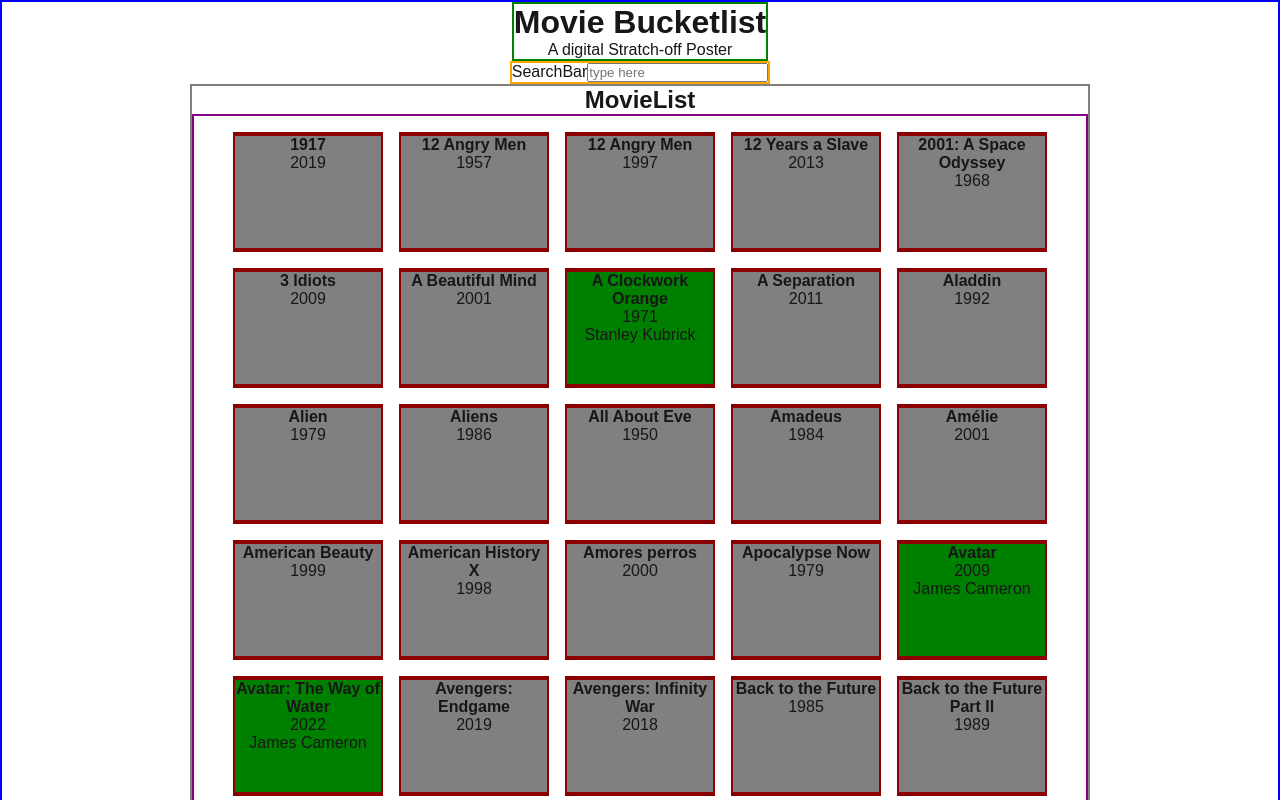
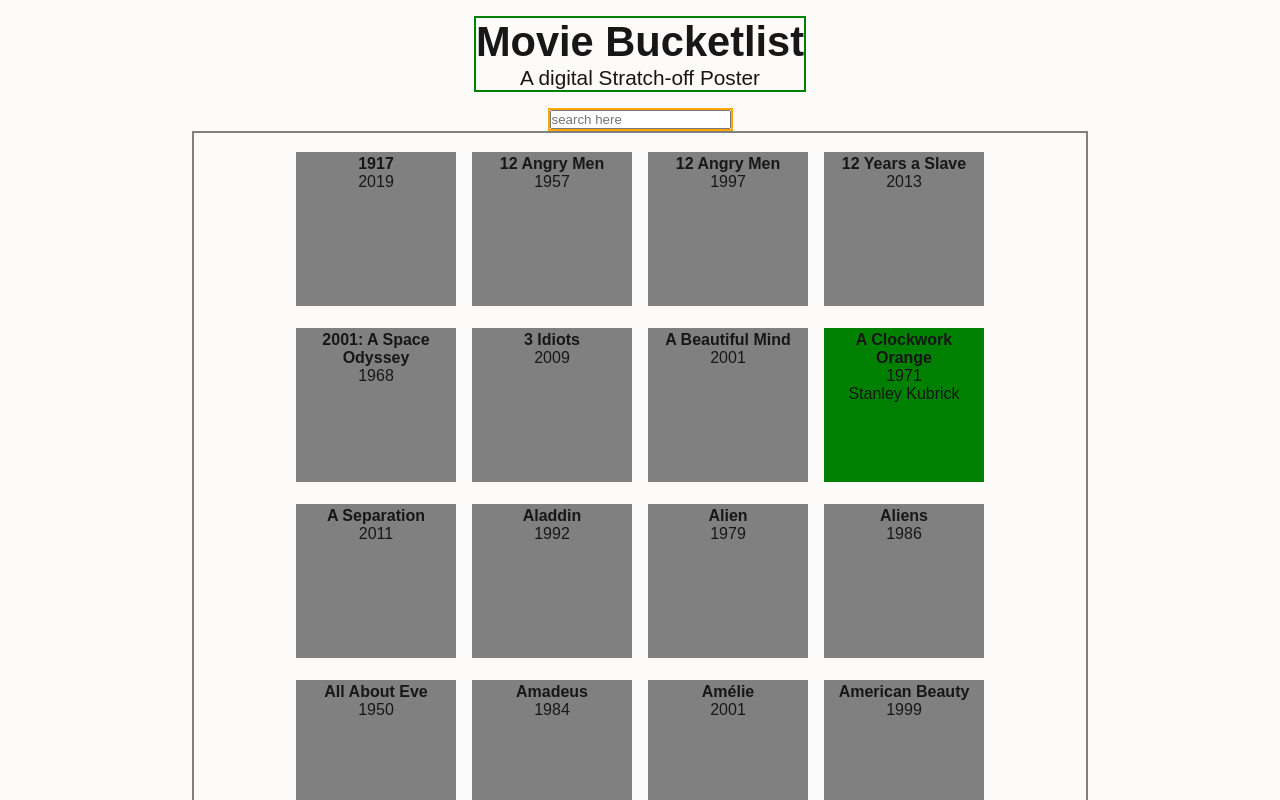
Before and after one commit to MsFairyViolet/movie-bucketlist, a Next.js app in the folder movie-bucketlist-frontend/: page / in a window 1280 px wide. Shown: the top 800 px of the page. Built offline with nearby package versions, Linux system fonts and the light colour scheme.

Commit message:
WIP: Improve Movie Card Visuals

```diff
--- a/movie-bucketlist-frontend/src/app/globals.css
+++ b/movie-bucketlist-frontend/src/app/globals.css
@@ -1,23 +1,12 @@
 :root {
-  --background: #ffffff;
+  --background: rgb(253, 251, 250);
   --foreground: #171717;
+  --line-color: rgb(79, 78, 78);
 }
-
-/* @media (prefers-color-scheme: dark) {
-  :root {
-    --background: #0a0a0a;
-    --foreground: #ededed;
-  }
-
-  html {
-    color-scheme: dark;
-  }
-} */
 
 html,
 body {
   max-width: 100vw;
-  /* overflow-x: hidden; */
 }
 
 body {
@@ -34,51 +23,56 @@ body {
   margin: 0;
 }
 
-.page{
-  border: 2px solid blue;
+.page {
   display: flex;
   flex-direction: column;
   align-items: center;
 }
 
-.header{
-  border: 2px solid green;
+.header {
+  border: 2px solid yellow;
+  font-size: 0.8rem;
+  display: flex;
+  flex-direction: column;
+  align-items: center;
+  margin: 0.5rem;
+}
+
+.header p {
+  display: none
+}
+
+.search-bar {
+  border: 2px solid orange;
+}
+
+.movie-list-container {
+  border: 2px solid grey;
+  max-width: 95vw;
   display: flex;
   flex-direction: column;
   align-items: center;
 }
 
-.search-bar{
-  border: 2px solid orange;
-  display: flex;
-  flex-direction: row;
-}
-
-.movie-list-container{
-  border: 2px solid grey;
-  display: flex;
-  flex-direction: column;
-  align-items: center;
-}
-.movie-list{
-  border: 2px solid purple;
-  max-width: 70vw;
+.movie-list {
   display: flex;
   flex-wrap: wrap;
   justify-content: center;
-  gap: 16px;
-  padding: 16px;
+  gap: 0.5rem;
+  padding: 0.5rem;
 }
 
-.movie-card{
-  border: 2px solid darkred;
-  width: 150px;
-  height: 120px;
+.movie-card {
+  width: 7rem;
+  height: 7rem;
   display: flex;
   flex-direction: column;
   align-items: center;
   text-align: center;
-  gap: 8px;
+  gap: 0.5rem;
+  padding: 0.2rem;
+  font-size: 1em;
+  overflow: hidden;
 }
 
 .movie-card.watched-style {
@@ -88,3 +82,45 @@ body {
 .movie-card.unwatched-style {
   background-color: gray;
 }
+
+/* Media Queries */
+/* @media (prefers-color-scheme: dark) {
+  :root {
+    --background: #0a0a0a;
+    --foreground: #ededed;
+  }
+
+  html {
+    color-scheme: dark;
+  }
+} */
+
+@media (min-width: 600px) {
+  .header{
+  border: 2px solid green;
+  font-size: 1.3rem;
+  margin: 1rem;
+  }
+
+  .header p {
+    display: block;
+  }
+
+  .movie-list-container{
+    max-width: 70vw;
+  }
+
+  .movie-list{
+    gap: 1rem;
+    padding: 1rem;
+  }
+
+  .movie-card {
+    width: 10rem;
+    height: 10rem;
+    display: flex;
+    flex-direction: column;
+    align-items: center;
+    text-align: center;
+  }
+}
--- a/movie-bucketlist-frontend/src/components/MovieList.js
+++ b/movie-bucketlist-frontend/src/components/MovieList.js
@@ -13,7 +13,6 @@ export default function MovieList() {
 
     return (
         <div className="movie-list-container">
-            <h2>MovieList</h2>
             <div className="movie-list">
                 {movies.map((movie) => {
                     return <MovieCard key={movie.id} movie={movie} />
--- a/movie-bucketlist-frontend/src/components/SearchBar.js
+++ b/movie-bucketlist-frontend/src/components/SearchBar.js
@@ -1,8 +1,7 @@
 export default function SearchBar() {
     return (
         <div className="search-bar">
-            <p>SearchBar</p>
-            <input placeholder="type here"></input>
+            <input placeholder="search here"></input>
         </div>
     )
 }
```
